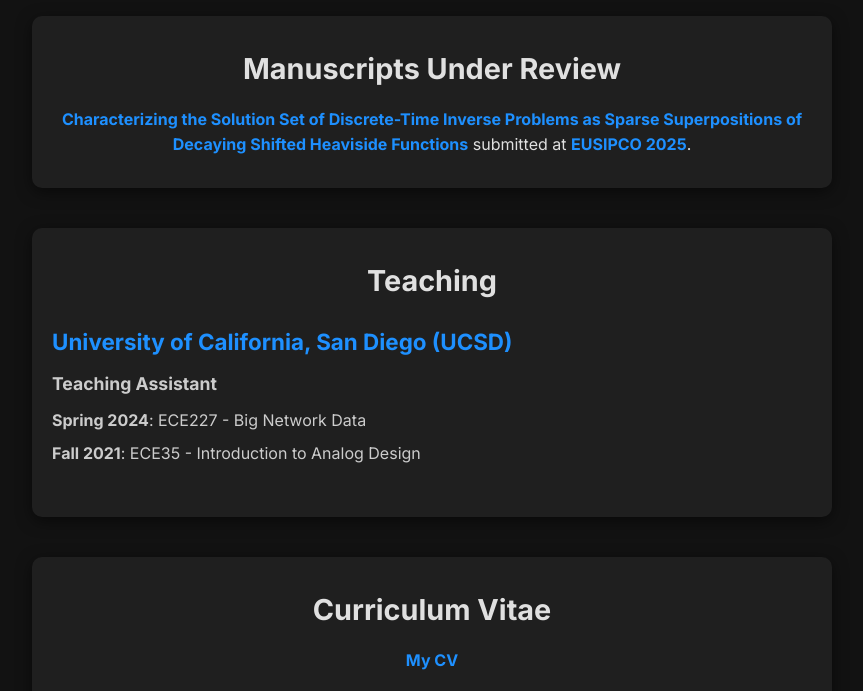
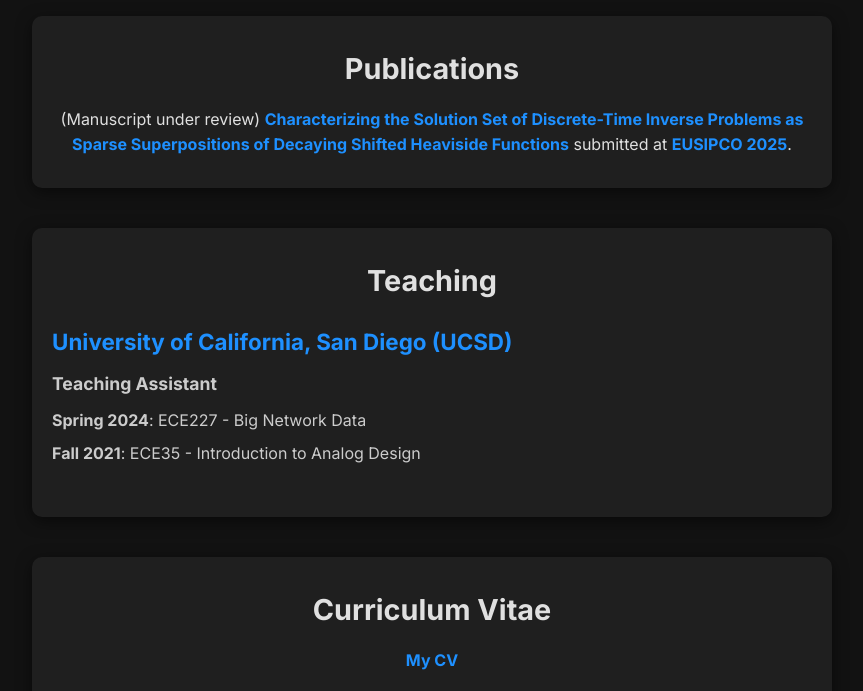
Before and after one commit to raolivei13/website_rich, a Jekyll site: the page index.html, which Jekyll copies as it is, in a window 1280 px wide and 900 px high, scrolled down 501 px, cut to the strip 209-900 px from the top of the window. Shown: the whole strip, without its empty margins (208-1071 px from the left). Built offline with Jekyll 4.4.1, drawn with Linux system fonts in a browser that asks for light colours.

Commit message:
Update index.html

```diff
--- a/index.html
+++ b/index.html
@@ -64,9 +64,9 @@
 
   <!-- Current Works Section -->
   <section id="current-works" class="current-works-section">
-    <h2>Manuscripts Under Review</h2>
+    <h2>Publications</h2>
     <p>
-      <a href="eusipco_conf_paper_dt_inv_probs_2025.pdf">Characterizing the Solution Set of Discrete-Time Inverse Problems as Sparse Superpositions of Decaying Shifted Heaviside Functions</a> submitted at <a href="https://eusipco2025.org/">EUSIPCO 2025</a>.
+     (Manuscript under review) <a href="eusipco_conf_paper_dt_inv_probs_2025.pdf">Characterizing the Solution Set of Discrete-Time Inverse Problems as Sparse Superpositions of Decaying Shifted Heaviside Functions</a> submitted at <a href="https://eusipco2025.org/">EUSIPCO 2025</a>.
     </p>
   </section>
 
```
